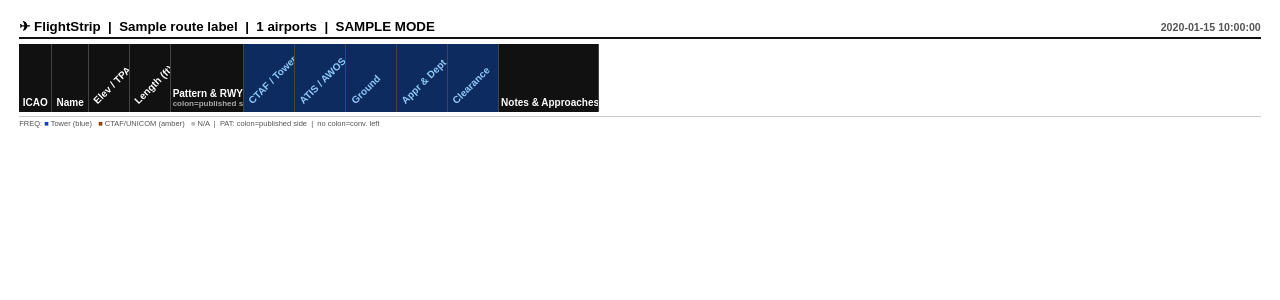
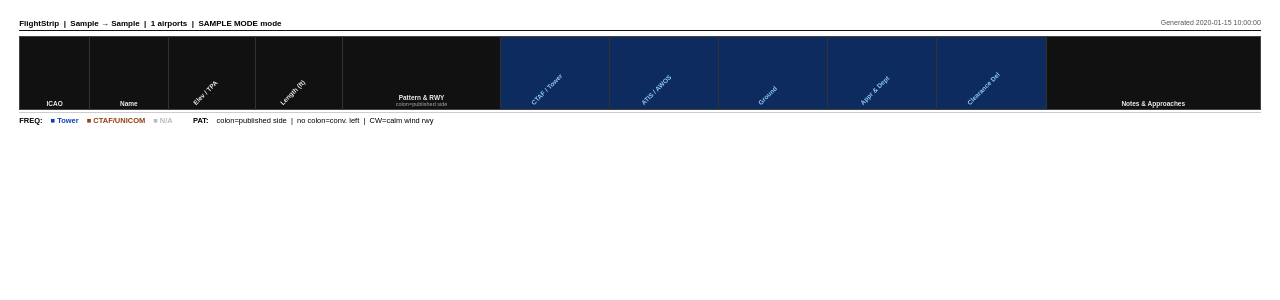
Before and after one commit to jim0425/flightstrip, a Python web app: template backend/templates/kneeboard.html in a window 1280 px wide. Shown: the top 300 px of the page. Run offline with Jinja, Linux system fonts and the light colour scheme; the template is opened without the code that fills it: most values are stand-ins (such as "Sample title", 1, 10 or a date in 2020); lists and menus that the app fills with data are empty.

Commit message:
feat: kneeboard R12 layout — 11-col diagonal-header design

```diff
--- a/backend/route.py
+++ b/backend/route.py
@@ -150,10 +150,11 @@ def _build_pattern_display(runways: list) -> list:
     return [s for _, s in paired]
 
 def _get_typed_freq(frequencies: list, types: list):
-    """Return first frequency matching any of the given freq_types."""
+    """Return first frequency matching any of the given freq_types (exact or prefix match)."""
     types_upper = [t.upper() for t in types]
     for f in frequencies:
-        if f.get('freq_type', '').upper() in types_upper:
+        ft = f.get('freq_type', '').upper()
+        if ft in types_upper or any(ft.startswith(t) for t in types_upper):
             return f.get('frequency')
     return None
 
--- a/backend/templates/kneeboard.html
+++ b/backend/templates/kneeboard.html
@@ -1,251 +1,242 @@
 <!DOCTYPE html>
 <html>
-<head>
-<meta charset="UTF-8"/>
+<head><meta charset="UTF-8">
 <style>
-* { box-sizing: border-box; margin: 0; padding: 0; }
-body { font-family: Arial, Helvetica, sans-serif; font-size: 10px; padding: 0.2in; background: #fff; }
+  body {
+    font-family: Arial, Helvetica, sans-serif;
+    font-size: 10px;
+    margin: 0;
+    padding: 0.2in;
+    background: #fff;
+  }
   @page { size: 8.5in 5.5in landscape; margin: 0.25in; }
 
-.route-header {
-  display: flex; justify-content: space-between; align-items: baseline;
-  font-size: 9pt; font-weight: bold;
-  border-bottom: 1.5pt solid #111; padding-bottom: 3px; margin-bottom: 5px;
+  .rh {
+    display: flex; justify-content: space-between;
+    border-bottom: 1.5px solid #111; padding-bottom: 2px;
+    margin-bottom: 5px;
   }
-.route-header .left { font-size: 10pt; }
-.route-header .right { font-size: 8pt; color: #555; }
+  .rh .l { font-size: 8px; font-weight: bold; }
+  .rh .r { font-size: 7px; color: #555; }
 
-table { width: 580px; border-collapse: collapse; table-layout: fixed; }
-
-/* Column widths */
-col.c-icao    { width: 32px; }
-col.c-name    { width: 36px; }
-col.c-elev    { width: 40px; }
-col.c-len     { width: 40px; }
-col.c-pat     { width: 72px; }
-col.c-ctaf    { width: 50px; }
-col.c-atis    { width: 50px; }
-col.c-gnd     { width: 50px; }
-col.c-appr    { width: 50px; }
-col.c-clr     { width: 50px; }
-col.c-notes   { width: 98px; }
-
-/* Header row */
-thead tr { height: 68px; }
-thead th {
-  background: #111;
-  color: #fff;
-  font-size: 7.5pt;
-  font-family: Arial;
-  font-weight: bold;
-  vertical-align: bottom;
-  padding: 2px 2px 4px 2px;
-  border-right: 0.5px solid #444;
-  overflow: hidden;
-  white-space: nowrap;
-}
-thead th.freq-hdr {
-  background: #0d2b5e;
-  color: #90caf9;
-}
-thead th.rotate-hdr {
-  vertical-align: bottom;
-  padding-bottom: 4px;
-}
-thead th .rotated {
-  display: inline-block;
-  transform: rotate(-45deg);
-  transform-origin: left bottom;
-  white-space: nowrap;
-  margin-left: 8px;
-  margin-bottom: 2px;
-}
-thead th.pat-hdr { vertical-align: bottom; }
-thead th.pat-hdr .sub { font-size: 6pt; color: #aaa; display: block; }
-
-/* Data rows */
-tbody td {
-  font-family: 'Courier New', Courier, monospace;
-  font-size: 10px;
-  font-weight: bold;
-  vertical-align: top;
-  padding: 2px 2px;
-  border-bottom: 0.5px solid #ccc;
-  border-right: 0.5px solid #e0e0e0;
-  line-height: 1.45;
-  overflow: visible;
-}
-tbody td.name-cell {
-  font-family: Arial;
-  overflow: hidden;
-}
-tbody td.notes-cell {
-  font-family: Arial;
-  font-weight: normal;
-  font-size: 8.5px;
-  line-height: 1.5;
-  overflow: hidden;
+  table {
+    width: 100%; border-collapse: collapse;
+    table-layout: fixed; border: 1px solid #444;
   }
 
-/* Alternating rows */
-tbody tr:nth-child(odd)  td { background: #fff; }
-tbody tr:nth-child(even) td { background: #efefec; }
+  col.ci  { width: 32px; }
+  col.cn  { width: 36px; }
+  col.cet { width: 40px; }
+  col.cl  { width: 40px; }
+  col.cp  { width: 72px; }
+  col.cf  { width: 50px; }
+  col.cco { width: 98px; }
 
-/* Freq cell backgrounds */
-tbody tr:nth-child(odd)  td.freq-cell { background: #e8f0fe; }
-tbody tr:nth-child(even) td.freq-cell { background: #d2e3fc; }
+  thead th {
+    background: #111; color: #eee;
+    font-family: Arial; font-weight: bold;
+    border-right: 0.5px solid #333;
+    -webkit-print-color-adjust: exact; print-color-adjust: exact;
+    overflow: visible; vertical-align: bottom; height: 68px;
+  }
+  thead th:last-child { border-right: none; }
 
-/* ICAO cell */
-td.icao-cell {
-  font-size: 11px;
-  color: #1040bb;
-  font-weight: bold;
-  font-family: 'Courier New';
+  thead th.nh {
+    font-size: 6.5px; padding: 2px 2px;
+    vertical-align: bottom; white-space: nowrap;
   }
-/* Name lines */
-.name-line { font-size: 7px; font-weight: bold; white-space: nowrap; overflow: hidden; font-family: Arial; }
-.city-line { font-size: 5.5px; font-weight: bold; color: #666; font-family: Arial; }
-
-/* Freq colors */
-.freq-tower   { color: #1040bb; }
-.freq-ctaf    { color: #92400e; }
-.freq-na      { color: #bbb; }
-
-/* Legend */
-.legend {
-  margin-top: 4px;
-  font-family: Arial;
-  font-size: 7.5px;
-  color: #555;
-  border-top: 0.5pt solid #ccc;
-  padding-top: 2px;
+  thead th.nh .sub {
+    display: block; font-size: 5.5px;
+    color: #aaa; font-weight: normal;
+  }
+  thead th.dh { padding: 0 0 2px 2px; overflow: visible; }
+  thead th.dh .rot {
+    display: inline-block; transform: rotate(-45deg);
+    transform-origin: left bottom; white-space: nowrap;
+    font-size: 6.5px; color: #eee; line-height: 1;
+  }
+  thead th.fh { background: #0d2b5e; padding: 0 0 2px 2px; overflow: visible; }
+  thead th.fh .rot {
+    display: inline-block; transform: rotate(-45deg);
+    transform-origin: left bottom; white-space: nowrap;
+    font-size: 6.5px; color: #90caf9; line-height: 1;
   }
 
-/* Print */
-@media print {
-  -webkit-print-color-adjust: exact;
-  print-color-adjust: exact;
+  tbody tr { border-bottom: 0.5px solid #ccc; }
+  tbody tr.e td {
+    background: #efefec;
+    -webkit-print-color-adjust: exact; print-color-adjust: exact;
+  }
+  tbody td {
+    padding: 2px 3px; vertical-align: top;
+    border-right: 0.5px solid #ccc; font-weight: bold;
+    font-size: 10px; font-family: 'Courier New', Courier, monospace;
+    overflow: visible; line-height: 1.45;
+  }
+  tbody td:last-child { border-right: none; }
+  tbody td.tnm { overflow: hidden; }
+
+  .icao { color: #1040bb; font-size: 11px; font-weight: bold; }
+  .nm   { font-family: Arial; font-size: 7px; font-weight: bold;
+          display: block; white-space: nowrap; overflow: hidden; }
+  .cy   { font-family: Arial; font-size: 5.5px; font-weight: bold;
+          color: #666; display: block; }
+  .stk  { display: block; }
+
+  td.fc {
+    background: #e8f0fe;
+    font-size: 9px; font-family: 'Courier New', monospace;
+    font-weight: bold; padding: 2px 3px;
+  }
+  tbody tr.e td.fc {
+    background: #d2e3fc;
+    -webkit-print-color-adjust: exact; print-color-adjust: exact;
+  }
+  .ftw { color: #1040bb; }
+  .fct { color: #92400e; }
+  .fnd { color: #bbb; }
+
+  td.nt {
+    font-family: Arial, sans-serif; font-size: 8.5px;
+    font-weight: normal; line-height: 1.5; overflow: hidden;
+  }
+
+  .leg {
+    display: flex; gap: 8px; flex-wrap: wrap;
+    font-size: 7.5px; font-family: Arial; align-items: center;
+    padding-top: 3px; border-top: 0.5px solid #ccc; margin-top: 2px;
   }
 </style>
 </head>
 <body>
 
-<div class="route-header">
-  <span class="left">&#9992; FlightStrip &nbsp;|&nbsp; {{ route_label }} &nbsp;|&nbsp; {{ airports|length }} airports &nbsp;|&nbsp; {{ mode|upper }}</span>
-  <span class="right">{{ generated_date }}</span>
+<div class="rh">
+  <span class="l">FlightStrip &nbsp;|&nbsp; {{ from_icao }} &rarr; {{ to_icao }}
+    &nbsp;|&nbsp; {{ airports|length }} airports
+    &nbsp;|&nbsp; {{ mode|upper }} mode</span>
+  <span class="r">Generated {{ generated_date|default('') }}</span>
 </div>
 
 <table>
   <colgroup>
-  <col class="c-icao"/><col class="c-name"/><col class="c-elev"/>
-  <col class="c-len"/><col class="c-pat"/><col class="c-ctaf"/>
-  <col class="c-atis"/><col class="c-gnd"/><col class="c-appr"/>
-  <col class="c-clr"/><col class="c-notes"/>
+    <col class="ci"><col class="cn"><col class="cet">
+    <col class="cl"><col class="cp">
+    <col class="cf"><col class="cf"><col class="cf"><col class="cf"><col class="cf">
+    <col class="cco">
   </colgroup>
   <thead>
     <tr>
-    <th>ICAO</th>
-    <th>Name</th>
-    <th class="rotate-hdr"><span class="rotated">Elev / TPA</span></th>
-    <th class="rotate-hdr"><span class="rotated">Length (ft)</span></th>
-    <th class="pat-hdr">Pattern &amp; RWY<span class="sub">colon=published side</span></th>
-    <th class="freq-hdr rotate-hdr"><span class="rotated">CTAF / Tower</span></th>
-    <th class="freq-hdr rotate-hdr"><span class="rotated">ATIS / AWOS</span></th>
-    <th class="freq-hdr rotate-hdr"><span class="rotated">Ground</span></th>
-    <th class="freq-hdr rotate-hdr"><span class="rotated">Appr &amp; Dept</span></th>
-    <th class="freq-hdr rotate-hdr"><span class="rotated">Clearance</span></th>
-    <th>Notes &amp; Approaches</th>
+      <th class="nh">ICAO</th>
+      <th class="nh">Name</th>
+      <th class="dh"><div class="rot">Elev / TPA</div></th>
+      <th class="dh"><div class="rot">Length (ft)</div></th>
+      <th class="nh">Pattern &amp; RWY<span class="sub">colon=published side</span></th>
+      <th class="fh"><div class="rot">CTAF / Tower</div></th>
+      <th class="fh"><div class="rot">ATIS / AWOS</div></th>
+      <th class="fh"><div class="rot">Ground</div></th>
+      <th class="fh"><div class="rot">Appr &amp; Dept</div></th>
+      <th class="fh"><div class="rot">Clearance Del</div></th>
+      <th class="nh">Notes &amp; Approaches</th>
     </tr>
   </thead>
   <tbody>
+
   {% for apt in airports %}
   {% if apt.kneeboard_include %}
-{% set tpa = apt.tpa_ft if apt.tpa_ft else (apt.elevation_ft + 1000) %}
-<tr>
-  <!-- ICAO -->
-  <td class="icao-cell">{{ apt.icao }}</td>
+  {% set row_class = 'e' if loop.index is even else '' %}
 
-  <!-- Name / City -->
-  <td class="name-cell">
-    <div class="name-line">{{ apt.name_abbrev or apt.name[:13] }}</div>
-    <div class="city-line">{{ apt.city_abbrev or apt.city[:10] }}</div>
+  <tr class="{{ row_class }}">
+
+    <td><span class="icao">{{ apt.icao }}</span></td>
+
+    <td class="tnm">
+      <span class="nm">{{ apt.name_abbrev }}</span>
+      <span class="cy">{{ apt.city_abbrev }}</span>
     </td>
 
-  <!-- Elev / TPA -->
-  <td>{{ "{:,}".format(apt.elevation_ft) }}<br/>&#8593;{{ "{:,}".format(tpa) }}</td>
+    <td>
+      {{ "{:,}".format(apt.elevation_ft|int) }}<br>
+      &uarr;{{ "{:,}".format((apt.tpa_ft if apt.tpa_ft else apt.elevation_ft + 1000)|int) }}
+    </td>
 
-  <!-- Runway lengths stacked -->
     <td>
-    {% for rwy in apt.runways | sort(attribute='length_ft', reverse=True) %}
-    {{ "{:,}".format(rwy.length_ft) }}<br/>
+      {% for rwy in apt.runways|sort(attribute='length_ft', reverse=True) %}
+        <span class="stk">{{ "{:,}".format(rwy.length_ft|int) }}</span>
       {% endfor %}
     </td>
 
-  <!-- Pattern & RWY -->
     <td>
-    {% for pd in apt.pattern_display %}
-    {{ pd }}<br/>
-    {% else %}
-    &#8212;
+      {% for pat in apt.pattern_display %}
+        <span class="stk">{{ pat }}</span>
       {% endfor %}
     </td>
 
-  <!-- CTAF / Tower -->
-  <td class="freq-cell">
+    <td class="fc">
       {% if apt.freq_ctaf_tower %}
-      <span class="{% if apt.is_towered %}freq-tower{% else %}freq-ctaf{% endif %}">{{ apt.freq_ctaf_tower }}</span>
+        {% if apt.is_towered %}
+          <span class="ftw">{{ apt.freq_ctaf_tower }}</span>
         {% else %}
-      <span class="freq-na">&#8212;&#8212;</span>
+          <span class="fct">{{ apt.freq_ctaf_tower }}</span>
+        {% endif %}
+      {% else %}
+        <span class="fnd">&mdash;&mdash;</span>
       {% endif %}
     </td>
 
-  <!-- ATIS / AWOS -->
-  <td class="freq-cell">
-    {% if apt.freq_atis %}<span>{{ apt.freq_atis }}</span>
-    {% else %}<span class="freq-na">&#8212;&#8212;</span>{% endif %}
+    <td class="fc">
+      {% if apt.freq_atis %}{{ apt.freq_atis }}
+      {% else %}<span class="fnd">&mdash;&mdash;</span>{% endif %}
     </td>
 
-  <!-- Ground -->
-  <td class="freq-cell">
-    {% if apt.freq_ground %}<span>{{ apt.freq_ground }}</span>
-    {% else %}<span class="freq-na">&#8212;&#8212;</span>{% endif %}
+    <td class="fc">
+      {% if apt.freq_ground %}{{ apt.freq_ground }}
+      {% else %}<span class="fnd">&mdash;&mdash;</span>{% endif %}
     </td>
 
-  <!-- Approach & Departure -->
-  <td class="freq-cell">
-    {% if apt.freq_approach %}<span>{{ apt.freq_approach }}</span>
-    {% else %}<span class="freq-na">&#8212;&#8212;</span>{% endif %}
+    <td class="fc">
+      {% if apt.freq_approach %}{{ apt.freq_approach }}
+      {% else %}<span class="fnd">&mdash;&mdash;</span>{% endif %}
     </td>
 
-  <!-- Clearance -->
-  <td class="freq-cell">
-    {% if apt.freq_clearance %}<span>{{ apt.freq_clearance }}</span>
-    {% else %}<span class="freq-na">&#8212;&#8212;</span>{% endif %}
+    <td class="fc">
+      {% if apt.freq_clearance %}{{ apt.freq_clearance }}
+      {% else %}<span class="fnd">&mdash;&mdash;</span>{% endif %}
     </td>
 
-  <!-- Notes -->
-  <td class="notes-cell">
-    {% set tpa_agl = tpa - apt.elevation_ft %}
-    {% if apt.tpa_ft and tpa_agl != 1000 %}TPA {{ tpa_agl }} AGL<br/>{% endif %}
-    {% for rwy in apt.runways %}
-      {% set surf = rwy.surface | upper if rwy.surface else '' %}
-      {% if surf and 'ASPH' not in surf and 'CONC' not in surf %}
-        Srf:{{ surf[:4] }}<br/>
+    <td class="nt">
+      {%- set notes = [] -%}
+      {%- if apt.tpa_ft and apt.tpa_ft != (apt.elevation_ft + 1000) -%}
+        {%- set _ = notes.append('TPA ' ~ (apt.tpa_ft - apt.elevation_ft)|string ~ ' AGL') -%}
+      {%- endif -%}
+      {%- set ns_srf = namespace(done=false) -%}
+      {%- for rwy in apt.runways -%}
+        {%- if not ns_srf.done and rwy.surface and rwy.surface|upper not in ('ASPH','CONC','HARD','ASPH-G','CONC-G') -%}
+          {%- set _ = notes.append('Srf: ' ~ rwy.surface) -%}
+          {%- set ns_srf.done = true -%}
+        {%- endif -%}
+      {%- endfor -%}
+      {%- if apt.has_ils -%}
+        {%- set _ = notes.append('ILS avail') -%}
+      {%- endif -%}
+      {{ notes|join('<br>')|safe }}
+    </td>
+
+  </tr>
+
   {% endif %}
   {% endfor %}
-    {% if apt.has_ils %}ILS avail<br/>{% endif %}
-  </td>
-</tr>
-{% endif %}
-{% endfor %}
+
   </tbody>
 </table>
 
-<div class="legend">
-  FREQ: <span style="color:#1040bb;font-weight:bold">&#9632;</span> Tower (blue) &nbsp;
-  <span style="color:#92400e;font-weight:bold">&#9632;</span> CTAF/UNICOM (amber) &nbsp;
-  <span style="color:#bbb">&#9632;</span> N/A &nbsp;|&nbsp;
-  PAT: colon=published side &nbsp;|&nbsp; no colon=conv. left
+<div class="leg">
+  <strong>FREQ:</strong>
+  <span style="color:#1040bb;font-weight:bold;">&#9632; Tower</span>
+  <span style="color:#92400e;font-weight:bold;">&#9632; CTAF/UNICOM</span>
+  <span style="color:#bbb;font-weight:bold;">&#9632; N/A</span>
+  &nbsp;&nbsp;
+  <strong>PAT:</strong>
+  <span>colon=published side &nbsp;|&nbsp; no colon=conv. left &nbsp;|&nbsp; CW=calm wind rwy</span>
 </div>
 
 </body>
```
Lines whose indentation alone changed are shown as unchanged.
